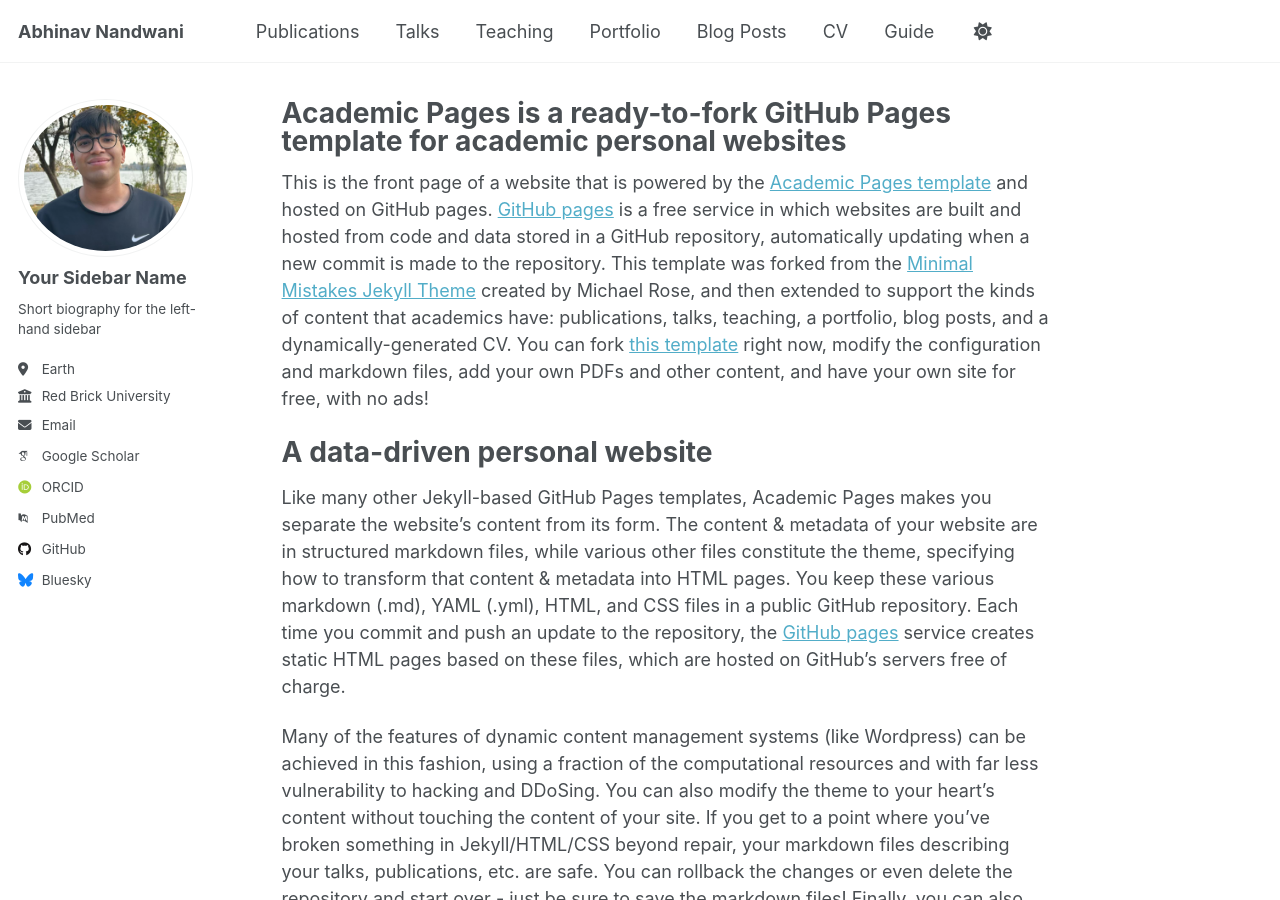
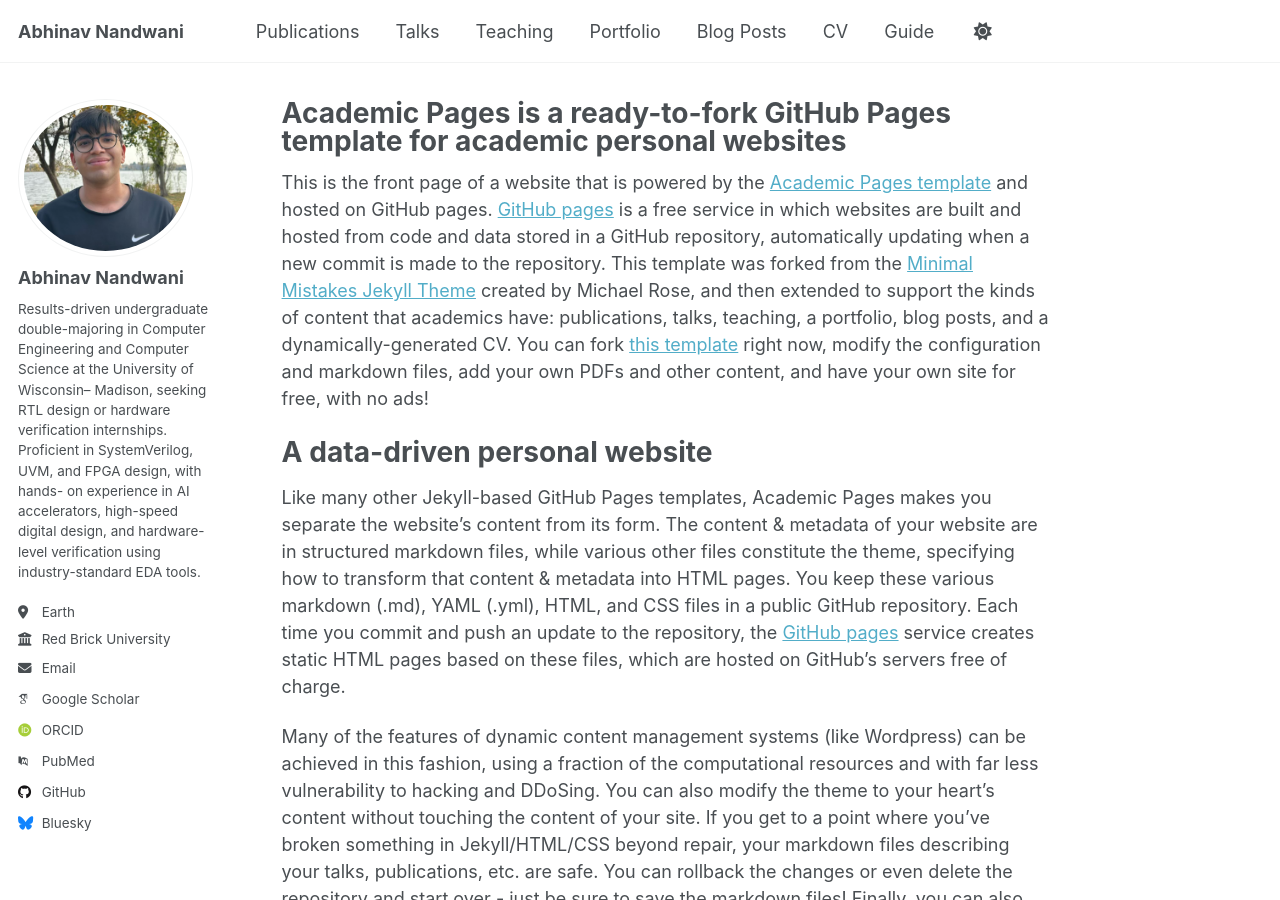
Before and after one commit to abhinavnandwani/abhinavnandwani-2.github.io, a Jekyll site: the page built from _pages/about.md, in a window 1280 px wide and 900 px high. Built offline with Jekyll 4.4.1, drawn with Linux system fonts in a browser that asks for light colours; some web fonts are replaced.

Commit message:
Update _config.yml

```diff
--- a/_config.yml
+++ b/_config.yml
@@ -23,9 +23,11 @@ repository               : "abhinavnandwani.github.io"
 author:
   # Biographic information
   avatar           : "profile.png"
-  name             : "Your Sidebar Name"
+  name             : "Abhinav Nandwani"
   pronouns         : # example: "she/her"
-  bio              : "Short biography for the left-hand sidebar"
+  bio              : "Results-driven undergraduate double-majoring in Computer Engineering and Computer Science at the University of Wisconsin–
+Madison, seeking RTL design or hardware verification internships. Proficient in SystemVerilog, UVM, and FPGA design, with hands-
+on experience in AI accelerators, high-speed digital design, and hardware-level verification using industry-standard EDA tools."
   location         : "Earth"
   employer         : "Red Brick University"
   uri              : # URL
```
